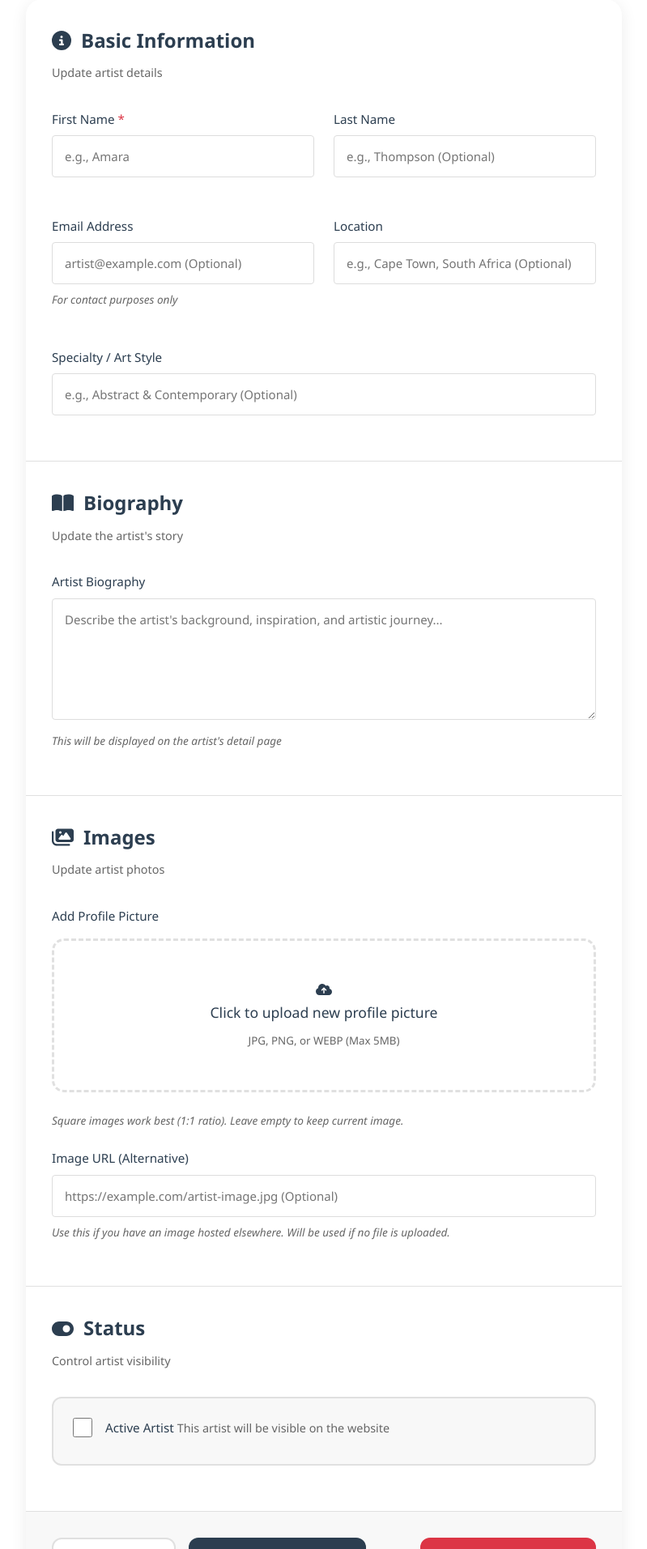
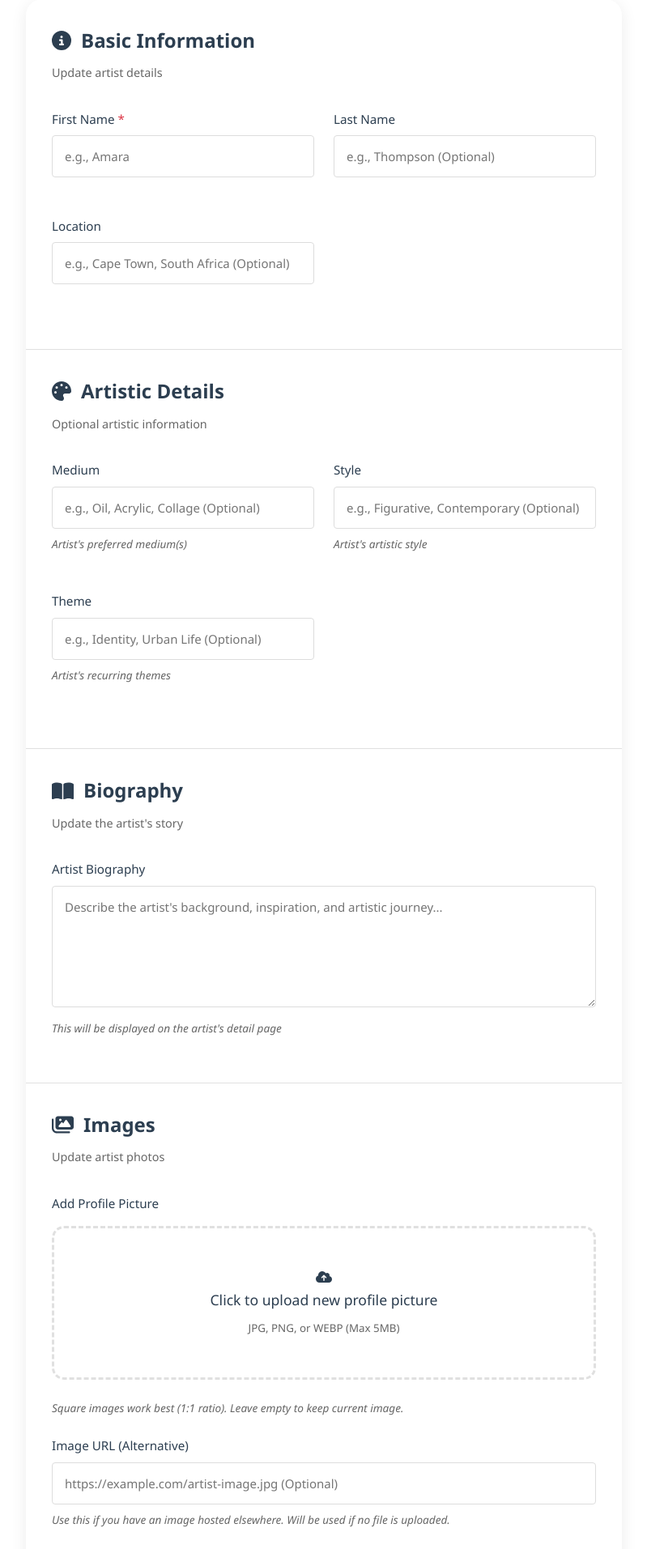
Before and after one commit to illanEazy/camps-bay-gallery, a Django app: template gallery/templates/gallery/edit_artist.html in a window 1280 px wide. Shown: the part 377-2290 px from the top of the page at 81% size, without its empty margins (240-1039 px from the left). Run offline with Django 4.2, Linux system fonts and the light colour scheme; the template is opened without the code that fills it, so the values that code supplies are empty.

Commit message:
view edit artist working

```diff
--- a/gallery/templates/gallery/edit_artist.html
+++ b/gallery/templates/gallery/edit_artist.html
@@ -1,3 +1,4 @@
+<!-- [file name]: edit_artist.html -->
 {% extends 'gallery/base.html' %}
 {% load static %}
 
@@ -526,7 +527,7 @@
                         name="first_name"
                         class="form-input"
                         placeholder="e.g., Amara"
-                        value="{{ artist.first_name }}"
+                        value="{{ form.first_name.value|default:'' }}"
                         required
                         maxlength="100"
                     >
@@ -545,7 +546,7 @@
                         name="last_name"
                         class="form-input"
                         placeholder="e.g., Thompson (Optional)"
-                        value="{{ artist.last_name|default:'' }}"
+                        value="{{ form.last_name.value|default:'' }}"
                         maxlength="100"
                     >
                     {% if form.last_name.errors %}
@@ -556,25 +557,6 @@
 
             <div class="form-row">
                 <div class="form-group">
-                    <label for="email">
-                        Email Address
-                    </label>
-                    <input
-                        type="email"
-                        id="email"
-                        name="email"
-                        class="form-input"
-                        placeholder="artist@example.com (Optional)"
-                        value="{{ artist.email|default:'' }}"
-                        maxlength="254"
-                    >
-                    {% if form.email.errors %}
-                        <div class="error-message">{{ form.email.errors.0 }}</div>
-                    {% endif %}
-                    <small class="field-hint">For contact purposes only</small>
-                </div>
-
-                <div class="form-group">
                     <label for="location">
                         Location
                     </label>
@@ -584,7 +566,7 @@
                         name="location"
                         class="form-input"
                         placeholder="e.g., Cape Town, South Africa (Optional)"
-                        value="{{ artist.location|default:'' }}"
+                        value="{{ form.location.value|default:'' }}"
                         maxlength="200"
                     >
                     {% if form.location.errors %}
@@ -592,23 +574,77 @@
                     {% endif %}
                 </div>
             </div>
+        </div>
 
+        <!-- Artistic Details Section - ADDED FROM ADD ARTIST TEMPLATE -->
+        <div class="form-section">
+            <div class="section-header">
+                <h2>
+                    <i class="fas fa-palette"></i>
+                    Artistic Details
+                </h2>
+                <span class="section-description">Optional artistic information</span>
+            </div>
+
+            <div class="form-row">
                 <div class="form-group">
-                <label for="specialty">
-                    Specialty / Art Style
+                    <label for="medium">
+                        Medium
                     </label>
                     <input
                         type="text"
-                    id="specialty"
-                    name="specialty"
+                        id="medium"
+                        name="medium"
                         class="form-input"
-                    placeholder="e.g., Abstract & Contemporary (Optional)"
-                    value="{{ artist.specialty|default:'' }}"
+                        placeholder="e.g., Oil, Acrylic, Collage (Optional)"
+                        value="{{ form.medium.value|default:'' }}"
                         maxlength="200"
                     >
-                {% if form.specialty.errors %}
-                    <div class="error-message">{{ form.specialty.errors.0 }}</div>
+                    {% if form.medium.errors %}
+                        <div class="error-message">{{ form.medium.errors.0 }}</div>
                     {% endif %}
+                    <small class="field-hint">Artist's preferred medium(s)</small>
+                </div>
+
+                <div class="form-group">
+                    <label for="style">
+                        Style
+                    </label>
+                    <input
+                        type="text"
+                        id="style"
+                        name="style"
+                        class="form-input"
+                        placeholder="e.g., Figurative, Contemporary (Optional)"
+                        value="{{ form.style.value|default:'' }}"
+                        maxlength="200"
+                    >
+                    {% if form.style.errors %}
+                        <div class="error-message">{{ form.style.errors.0 }}</div>
+                    {% endif %}
+                    <small class="field-hint">Artist's artistic style</small>
+                </div>
+            </div>
+
+            <div class="form-row">
+                <div class="form-group">
+                    <label for="theme">
+                        Theme
+                    </label>
+                    <input
+                        type="text"
+                        id="theme"
+                        name="theme"
+                        class="form-input"
+                        placeholder="e.g., Identity, Urban Life (Optional)"
+                        value="{{ form.theme.value|default:'' }}"
+                        maxlength="200"
+                    >
+                    {% if form.theme.errors %}
+                        <div class="error-message">{{ form.theme.errors.0 }}</div>
+                    {% endif %}
+                    <small class="field-hint">Artist's recurring themes</small>
+                </div>
             </div>
         </div>
 
@@ -630,7 +666,7 @@
                     class="form-input form-textarea"
                     rows="6"
                     placeholder="Describe the artist's background, inspiration, and artistic journey..."
-                >{{ artist.bio|default:'' }}</textarea>
+                >{{ form.bio.value|default:'' }}</textarea>
                 {% if form.bio.errors %}
                     <div class="error-message">{{ form.bio.errors.0 }}</div>
                 {% endif %}
@@ -711,7 +747,7 @@
                     name="image_url"
                     class="form-input"
                     placeholder="https://example.com/artist-image.jpg (Optional)"
-                    value="{{ artist.image_url|default:'' }}"
+                    value="{{ form.image_url.value|default:'' }}"
                 >
                 {% if form.image_url.errors %}
                     <div class="error-message">{{ form.image_url.errors.0 }}</div>
@@ -737,7 +773,7 @@
                         id="is_active"
                         name="is_active"
                         class="checkbox-input"
-                        {% if artist.is_active %}checked{% endif %}
+                        {% if form.is_active.value %}checked{% endif %}
                     >
                     <label for="is_active" class="checkbox-label">
                         <span class="checkbox-title">Active Artist</span>
@@ -908,18 +944,6 @@
                     return false;
                 }
 
-                // Validate email format if provided
-                const email = document.getElementById('email').value.trim();
-                if (email) {
-                    const emailRegex = /^[^\s@]+@[^\s@]+\.[^\s@]+$/;
-                    if (!emailRegex.test(email)) {
-                        e.preventDefault();
-                        alert('Please enter a valid email address');
-                        document.getElementById('email').focus();
-                        return false;
-                    }
-                }
-
                 // Validate URL format if provided
                 const imageUrl = document.getElementById('image_url').value.trim();
                 if (imageUrl) {
```
Also changed, not shown: media/artists/profile_pictures/art_zEy7dBb.jpeg (added). Lines whose indentation alone changed are shown as unchanged.
